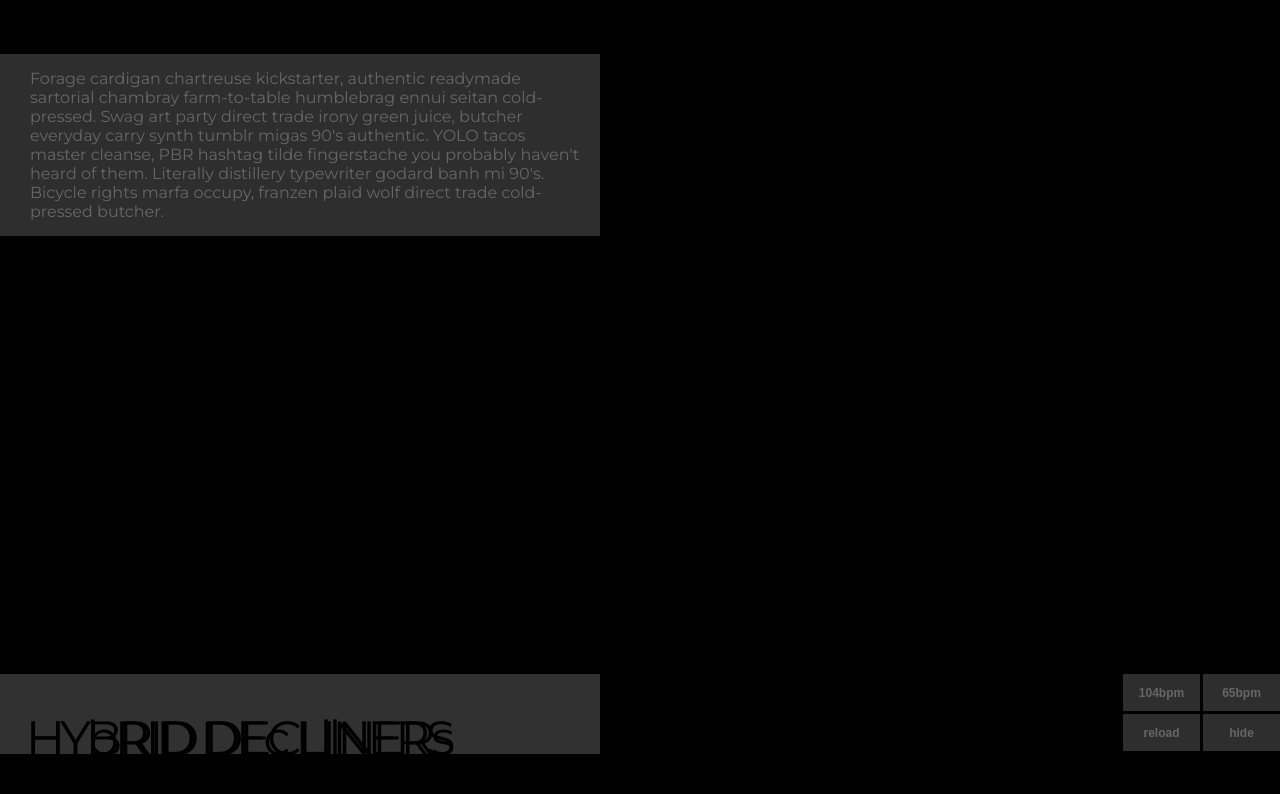
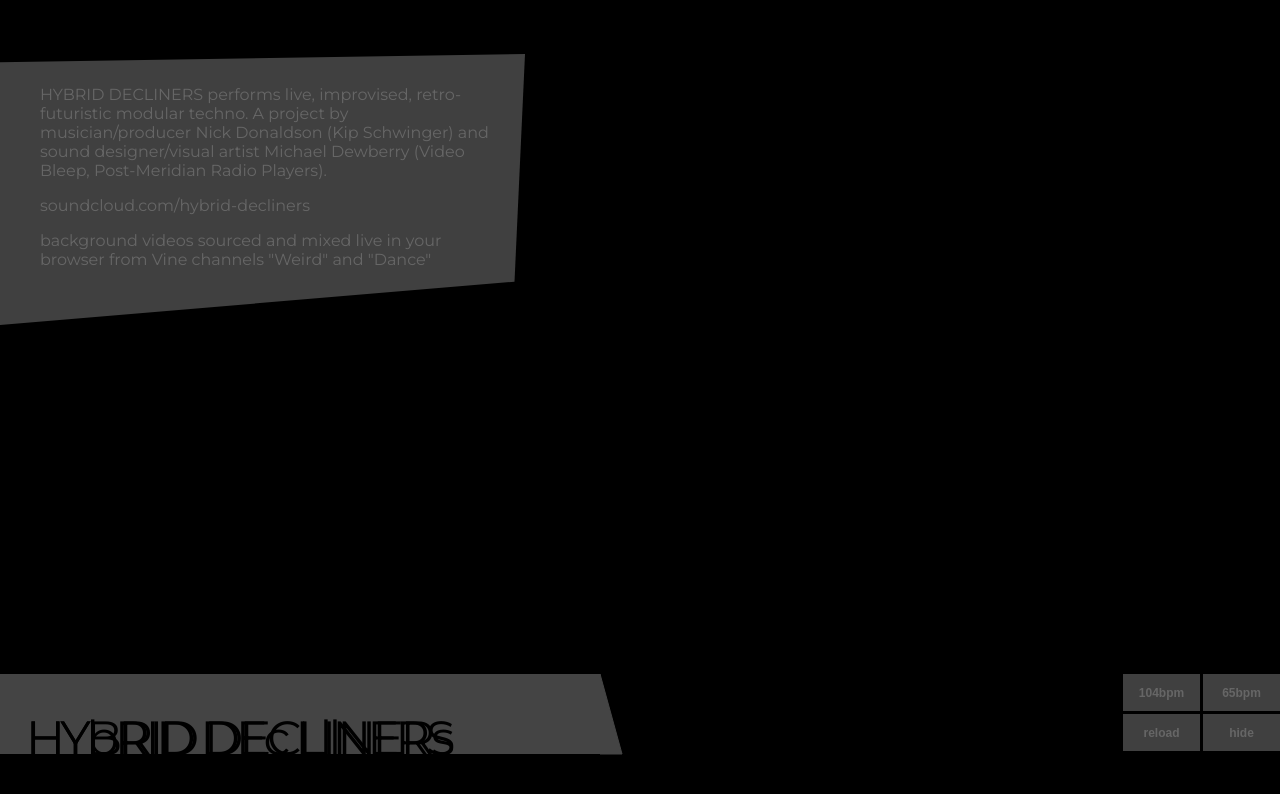
Before and after one commit to Dewb/hd-www, a plain HTML site: page index.html in a window 1280 px wide. Both pictures are taken after a click on the button "about". Drawn offline with nearby package versions, Linux system fonts and the light colour scheme; no server answers.

Commit message:
Style tweaks, add bio

```diff
--- a/index.html
+++ b/index.html
@@ -19,11 +19,12 @@
     <defs>
       <mask id="mask" x="0" y="0" width="600" height="120">
         <rect x="0" y="0" width="600" height="80" fill="#fff"></rect>
+        <path d="M 600 0 L 622 80 H 600 Z" fill="#fff" stroke="#fff"></path>
         <text text-anchor="left" x="26" y="80" dy="1">HYbRID DEc LllNERs</text>
         <text text-anchor="left" x="26" y="80" dy="1">HYBRID DECLINERS</text>
       </mask>
     </defs>
-    <rect x="0" y="0" width="600" height="120" mask="url(#mask)" fill-opacity="0.72" fill="#444"></rect>
+    <rect x="0" y="0" width="630" height="120" mask="url(#mask)" fill-opacity="1.0" fill="#444"></rect>
   </svg>
   <div class="ui toolbar reposition-bottom reposition-right">
     <div class="toolbar-row">
@@ -34,7 +35,11 @@
     </div>
   </div>
   <div id="about" class="ui">
-    Forage cardigan chartreuse kickstarter, authentic readymade sartorial chambray farm-to-table humblebrag ennui seitan cold-pressed. Swag art party direct trade irony green juice, butcher everyday carry synth tumblr migas 90's authentic. YOLO tacos master cleanse, PBR hashtag tilde fingerstache you probably haven't heard of them. Literally distillery typewriter godard banh mi 90's. Bicycle rights marfa occupy, franzen plaid wolf direct trade cold-pressed butcher.
+    <p>HYBRID DECLINERS performs live, improvised, retro-futuristic modular techno. A project by musician/producer <a href="https://twitter.com/infrasonick">Nick Donaldson</a> (<a href="https://soundcloud.com/kip-schwinger">Kip Schwinger</a>) and sound designer/visual artist <a href="http://dewb.org">Michael Dewberry</a> (<a href="http://videobleep.tv/">Video Bleep</a>, <a href="http://pmrp.org/">Post-Meridian Radio Players</a>).</p>
+
+    <p><a href="https://soundcloud.com/hybrid-decliners">soundcloud.com/hybrid-decliners</a></p>
+
+    <p>background videos sourced and mixed live in your browser from <a href="http://vine.co">Vine</a> channels <a href="https://vine.co/channels/weird">"Weird"</a> and <a href="https://vine.co/channels/dance">"Dance"</a>
   </div>
 </div>
 
@@ -47,6 +52,9 @@
   window.addEventListener('load', function(e) {
 
     reposition();
+
+    $("#title").fadeIn(600);
+    $(".toolbar").fadeIn(1100);
 
     getVineVideoUrls(
       [
--- a/res/style.css
+++ b/res/style.css
@@ -26,6 +26,21 @@
   font-family: Montserrat, Helvetica;
 }
 
+a {
+  text-decoration: none;
+  color: #666;
+}
+
+a:hover {
+  text-decoration: none;
+  color: #888;
+}
+
+a:active {
+  text-decoration: none;
+  color: #555;
+}
+
 .toolbar {
   position: absolute;
   padding: 0;
@@ -33,6 +48,7 @@
   width: 160px;
   height: 80px;
   margin-top: 40px;
+  display: none;
 }
 
 .toolbar button {
@@ -42,7 +58,7 @@
   margin-left: 3px;
   margin-bottom: 3px;
   padding: 0;
-  background-color: rgba(64, 64, 64, 0.72);
+  background-color: rgba(64, 64, 64, 1.0);
   height: 37px;
   width: 77px;
   font-size: 12px;
@@ -50,21 +66,25 @@
 }
 
 button:focus { outline: none; }
-button:hover { background-color: rgba(80, 80, 80, 0.9); }
-button:active { background-color: rgba(110, 110, 110, 0.9); }
+button:hover { background-color: rgba(80, 80, 80, 1.0); }
+button:active { background-color: rgba(110, 110, 110, 1.0); }
 
 #about {
-  background-color: rgba(64, 64, 64, 0.72);
+  background-color: rgba(64, 64, 64, 1.0);
   position: absolute;
   left: 0;
   top: 0;
-  width: 555px;
+  width: 455px;
   margin-top: 40px;
-  padding: 15px;
-  padding-left: 30px;
+  padding-top: 15px;
+  padding-left: 40px;
+  padding-right: 30px;
+  padding-bottom: 40px;
   font-size: 16px;
   display: none;
   color: #666;
+  -webkit-clip-path: polygon(0 3%, 100% 0%, 98% 84%, 0 100%);
+  clip-path: polygon(0 3%, 100% 0%, 98% 84%, 0 100%);
 }
 
 #title {
@@ -77,6 +97,7 @@
   font-size: 48px;
   letter-spacing: -4px;
   width: 700px;
+  display: none;
 }
 
 #container {
```
